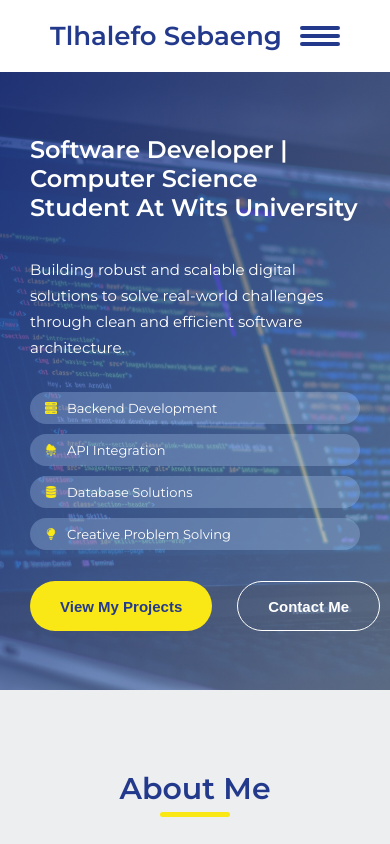
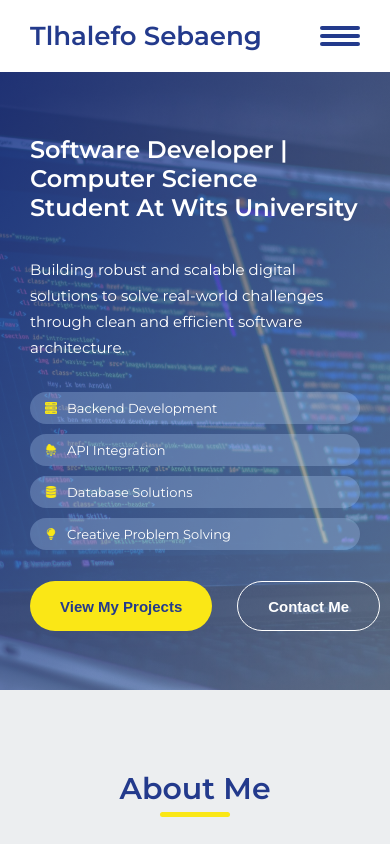
Before and after one commit to tlhalesebaeng/my-portfolio, a React (Vite) app: page / in a window 390 px wide. Shown: the top 844 px of the page. Built offline with nearby package versions, Linux system fonts and the light colour scheme.

Commit message:
Reduce the navigation bar padding on small screens

```diff
--- a/src/components/navigation/Navigation.css
+++ b/src/components/navigation/Navigation.css
@@ -38,3 +38,9 @@ nav img {
     height: 24px;
     width: 24px;
 }
+
+@media (max-width: 500px) {
+    nav {
+        padding: 20px 30px;
+    }
+}
```
